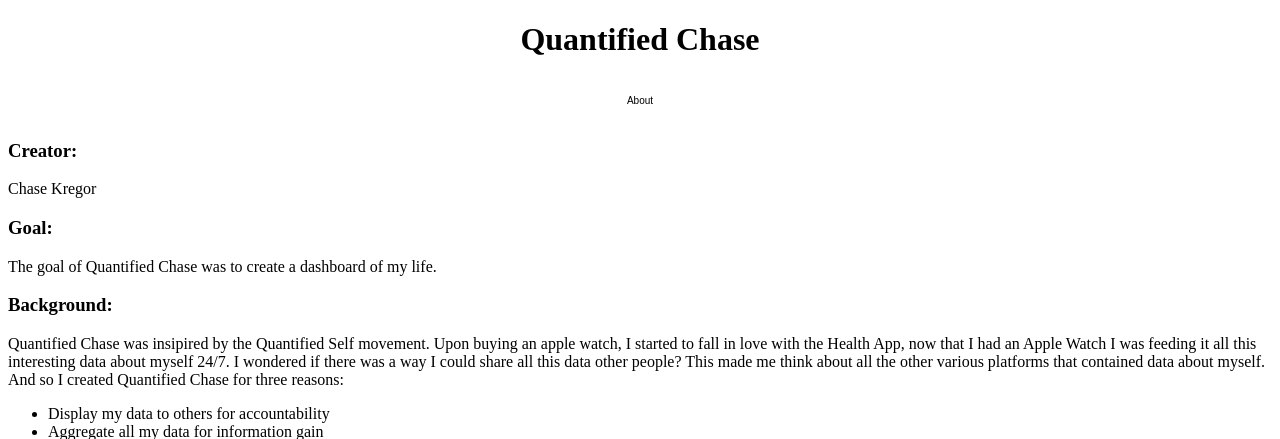
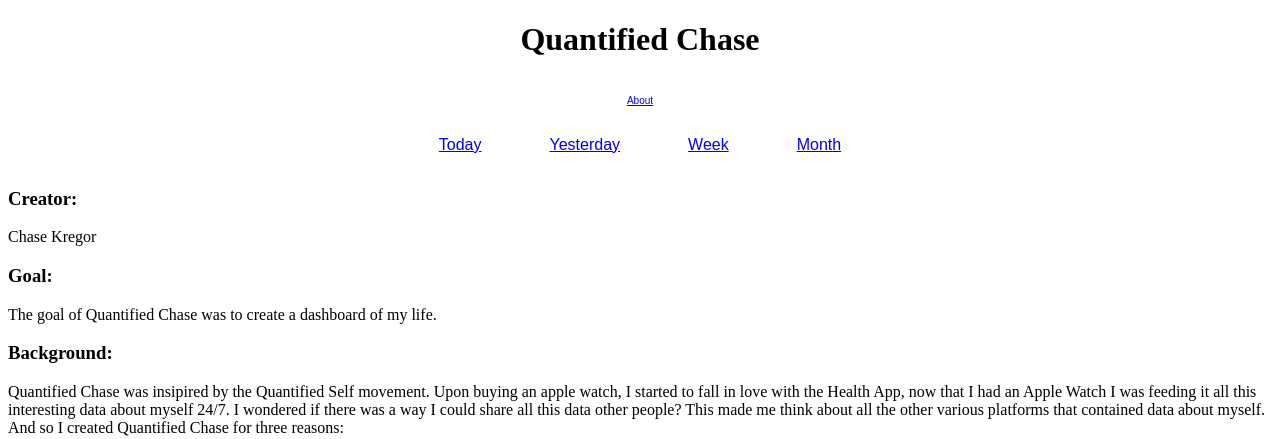
Before and after one commit to chasekregor/QuantChase, a Flask app: page /about in a window 1280 px wide. Shown: the top 439 px of the page. Run offline with Flask 2, Linux system fonts and the light colour scheme.

Commit message:
changed about page

```diff
--- a/v2/flask-app/templates/about.html
+++ b/v2/flask-app/templates/about.html
@@ -1,17 +1,40 @@
 <!DOCTYPE html>
-<html>
-<title>About</title>
+<html lang="en">
+
+<head>
+  <title>Quantified Chase</title>
+  <link rel="stylesheet" href="/static/css/c3.min.css">
+  <script src="/static/js/c3.min.js"></script>
+  <script src="/static/js/d3.min.js"></script>
+</head>
+
+<div class = "navbar">
+  <h1>Quantified Chase</h1>
+</div>
+
+<div class = "aboutbar">
+<button class = "aboutbutton"><a href="http://127.0.0.1:5000/about">About</a></button>
+</div>
+<div class = "navbar">
+
+<button class = "button"><a href="http://127.0.0.1:5000/">Today</a></button>
+<button class = "button"><a href="http://127.0.0.1:5000/yesterday">Yesterday</a></button>
+<button class = "button"><a href="http://127.0.0.1:5000/week">Week</a></button>
+<button class = "button"><a href="http://127.0.0.1:5000/month">Month</a></button>
+
+</div>
 
 
-<div class = "aboutbar">
-<h1><a href="http://127.0.0.1:5000/" style="color: black; text-decoration: none;">Quantified Chase</a></h1>
-<button class = "aboutbutton"><a href="http://127.0.0.1:5000/about" style="color: black; text-decoration: none;">About</a></button>
-</div>
 
 <style>
 .aboutbar {
   text-align: center;
 }
+
+.navbar {
+  text-align: center;
+}
+
 .aboutbutton {
     border-radius: 12px;
     background-color: white; /* Green */
@@ -22,6 +45,18 @@
     text-decoration: none;
     display: inline-block;
     font-size: 10px;
+}
+
+.button {
+    border-radius: 12px;
+    background-color: white; /* Green */
+    border: none;
+    color: white;
+    padding: 15px 32px;
+    text-align: center;
+    text-decoration: none;
+    display: inline-block;
+    font-size: 16px;
 }
 </style>
 
```
